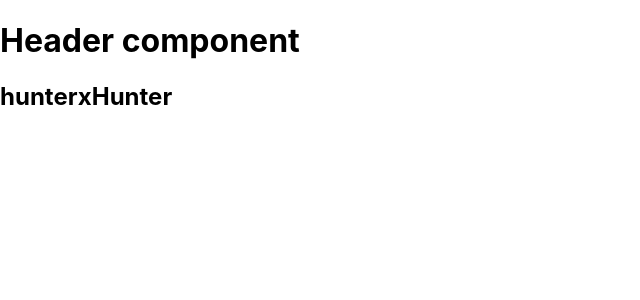
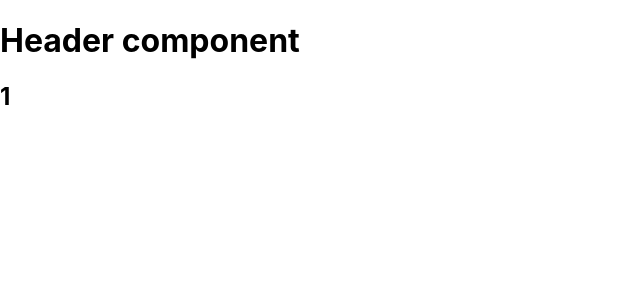
Before and after one commit to antromo741/react-todo-list, a React (Create React App) app: page / in a window 1280 px wide. Shown: the top 300 px of the page, without its empty margins (0-640 px from the left). Built offline with nearby package versions, Linux system fonts and the light colour scheme.

Commit message:
added a prop type to header and used  anumber for a prop, still renders, but if you inspect in browser it does give and error, could do this to prevent unwanted data

```diff
--- a/src/App.js
+++ b/src/App.js
@@ -4,7 +4,7 @@ function App() {
 
   return (
     <div className="container">
-     <Header />
+     <Header title={1}/>
 
     </div>
   );
```
Also changed, not shown: src/components/Header.js (+7 -0 lines).
